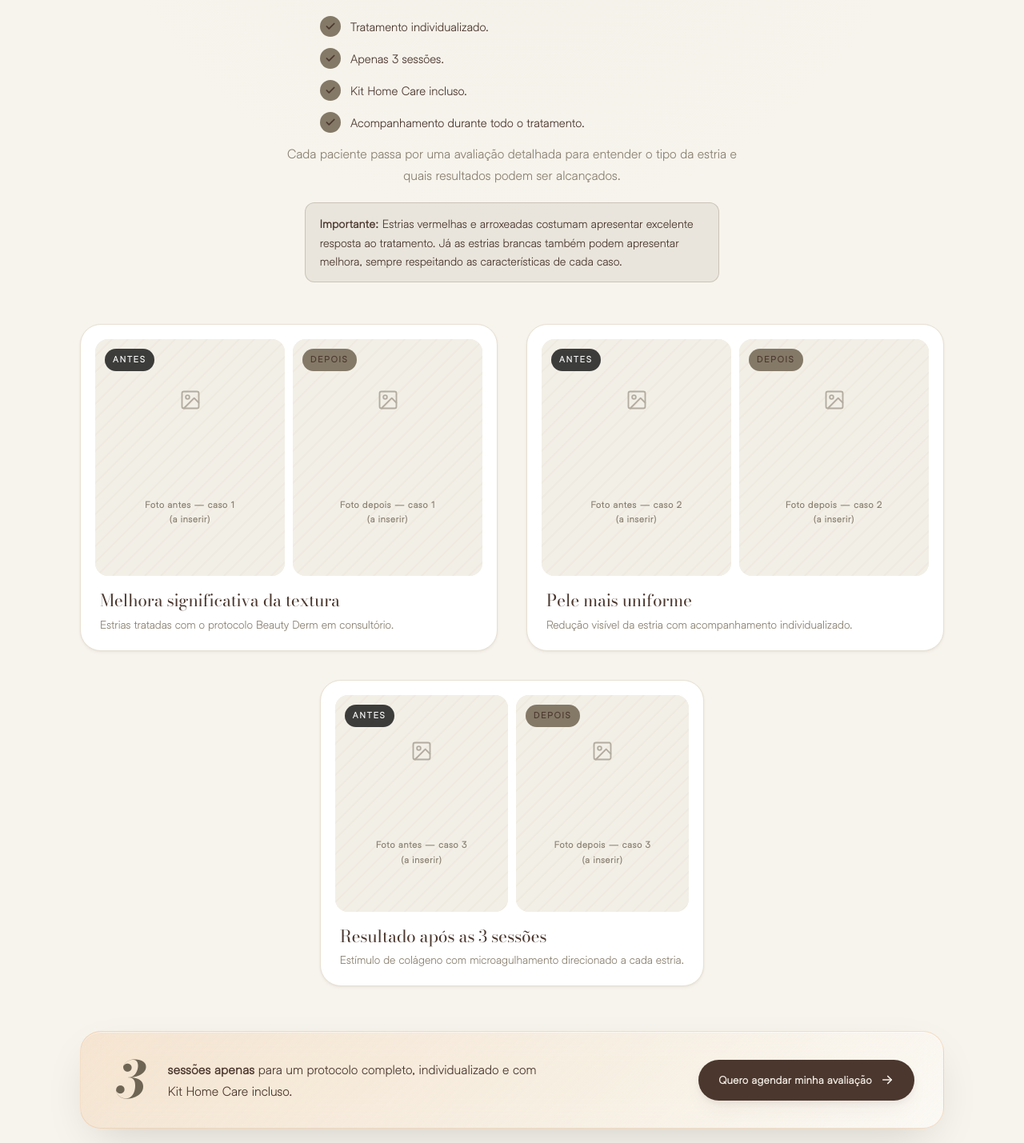
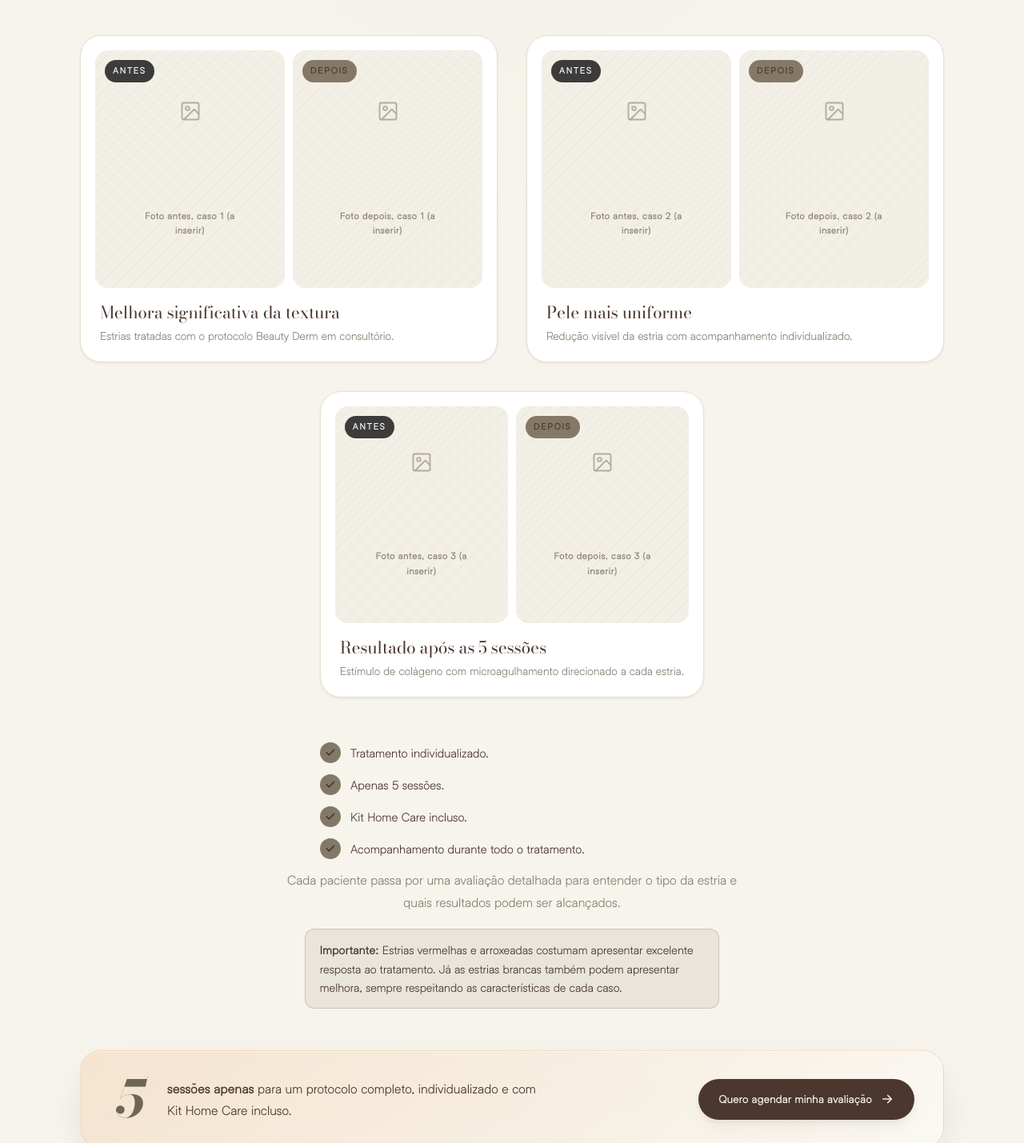
Before and after one commit to EduardoAZX/neya, a plain HTML site: page index.html in a window 1280 px wide. Shown: the part 1220-2649 px from the top of the page at 80% size. Drawn offline with nearby package versions, Linux system fonts and the light colour scheme; files whose address does not match are found by name.

Commit message:
Add files via upload

```diff
--- a/index.html
+++ b/index.html
@@ -10,7 +10,7 @@
   <!-- End Google Tag Manager -->
   <meta charset="UTF-8" />
   <meta name="viewport" content="width=device-width, initial-scale=1.0" />
-  <meta name="description" content="Dra. Neya Penha e o protocolo Beauty Derm: tratamento exclusivo para estrias, associando microagulhamento e ativos regeneradores em apenas 3 sessões." />
+  <meta name="description" content="Dra. Neya Penha e o protocolo Beauty Derm: tratamento exclusivo para estrias, associando microagulhamento e ativos regeneradores em apenas 5 sessões." />
   <title>Dra. Neya Penha · Tratamento de Estrias | Protocolo Beauty Derm</title>
 
   <!-- Favicon: inicial N -->
@@ -39,8 +39,7 @@ height="0" width="0" style="display:none;visibility:hidden"></iframe></noscript>
           Você evita usar biquíni, determinadas roupas ou sente vergonha do seu corpo <span class="h1__accent">por causa das estrias?</span>
         </h1>
         <p class="lede">
-          As estrias podem surgir após a gravidez, o emagrecimento ou mudanças no corpo — e afetam muito mais do que a pele: sua autoestima e confiança.
-          Isso não precisa ser definitivo: hoje existem tratamentos específicos que melhoram a aparência das estrias e devolvem sua confiança.
+          As estrias afetam muito mais do que a pele: sua autoestima e confiança. Existem tratamentos que devolvem sua confiança.
         </p>
         <div class="hero__ctas">
           <a href="#agendar" class="btn btn--primary">
@@ -52,7 +51,7 @@ height="0" width="0" style="display:none;visibility:hidden"></iframe></noscript>
 
         <ul class="hero__pills" aria-label="Diferenciais">
           <li><svg width="16" height="16" viewBox="0 0 24 24" fill="none" stroke="currentColor" stroke-width="2.4" stroke-linecap="round" stroke-linejoin="round"><path d="M20 6 9 17l-5-5"/></svg> Tratamento individualizado</li>
-          <li><svg width="16" height="16" viewBox="0 0 24 24" fill="none" stroke="currentColor" stroke-width="2.4" stroke-linecap="round" stroke-linejoin="round"><path d="M20 6 9 17l-5-5"/></svg> Apenas 3 sessões</li>
+          <li><svg width="16" height="16" viewBox="0 0 24 24" fill="none" stroke="currentColor" stroke-width="2.4" stroke-linecap="round" stroke-linejoin="round"><path d="M20 6 9 17l-5-5"/></svg> Apenas 5 sessões</li>
           <li><svg width="16" height="16" viewBox="0 0 24 24" fill="none" stroke="currentColor" stroke-width="2.4" stroke-linecap="round" stroke-linejoin="round"><path d="M20 6 9 17l-5-5"/></svg> Kit Home Care incluso</li>
         </ul>
       </div>
@@ -60,7 +59,7 @@ height="0" width="0" style="display:none;visibility:hidden"></iframe></noscript>
       <div class="hero__visual reveal">
         <div class="hero__photo">
           <picture>
-            <img src="assets/doctor.webp" alt="Dra. Neya Penha — Especialista em tratamento de estrias" />
+            <img src="assets/doctor.webp" alt="Dra. Neya Penha, Especialista em tratamento de estrias" />
           </picture>
         </div>
       </div>
@@ -72,13 +71,13 @@ height="0" width="0" style="display:none;visibility:hidden"></iframe></noscript>
         <span>Protocolo Beauty Derm</span><span>·</span>
         <span>Microagulhamento</span><span>·</span>
         <span>Ativos regeneradores</span><span>·</span>
-        <span>Apenas 3 sessões</span><span>·</span>
+        <span>Apenas 5 sessões</span><span>·</span>
         <span>Kit Home Care incluso</span><span>·</span>
         <span>Autoestima renovada</span><span>·</span>
         <span>Protocolo Beauty Derm</span><span>·</span>
         <span>Microagulhamento</span><span>·</span>
         <span>Ativos regeneradores</span><span>·</span>
-        <span>Apenas 3 sessões</span><span>·</span>
+        <span>Apenas 5 sessões</span><span>·</span>
         <span>Kit Home Care incluso</span><span>·</span>
         <span>Autoestima renovada</span><span>·</span>
       </div>
@@ -93,7 +92,85 @@ height="0" width="0" style="display:none;visibility:hidden"></iframe></noscript>
         <p class="section-sub">
           O Beauty Derm é um protocolo exclusivo para tratamento de estrias que associa indução percutânea de colágeno através do microagulhamento com ativos regeneradores aplicados diretamente em cada estria.
         </p>
+      </header>
 
+      <!-- CONTEUDO PLACEHOLDER: inserir fotos reais de antes/depois de estrias (com autorização da paciente) nos 3 blocos abaixo -->
+      <div class="ba-grid reveal" id="metodo">
+        <!-- Caso 1 -->
+        <article class="ba-card">
+          <div class="ba-card__pair">
+            <figure class="ba">
+              <span class="ba__label">Antes</span>
+              <div class="ba__placeholder" aria-hidden="true">
+                <svg width="28" height="28" viewBox="0 0 24 24" fill="none" stroke="currentColor" stroke-width="1.6" stroke-linecap="round" stroke-linejoin="round"><rect x="3" y="3" width="18" height="18" rx="2"/><circle cx="9" cy="9" r="2"/><path d="m21 15-5-5L5 21"/></svg>
+                <span>Foto antes, caso 1 (a inserir)</span>
+              </div>
+            </figure>
+            <figure class="ba">
+              <span class="ba__label ba__label--after">Depois</span>
+              <div class="ba__placeholder" aria-hidden="true">
+                <svg width="28" height="28" viewBox="0 0 24 24" fill="none" stroke="currentColor" stroke-width="1.6" stroke-linecap="round" stroke-linejoin="round"><rect x="3" y="3" width="18" height="18" rx="2"/><circle cx="9" cy="9" r="2"/><path d="m21 15-5-5L5 21"/></svg>
+                <span>Foto depois, caso 1 (a inserir)</span>
+              </div>
+            </figure>
+          </div>
+          <div class="ba-card__caption">
+            <h3>Melhora significativa da textura</h3>
+            <p>Estrias tratadas com o protocolo Beauty Derm em consultório.</p>
+          </div>
+        </article>
+
+        <!-- Caso 2 -->
+        <article class="ba-card">
+          <div class="ba-card__pair">
+            <figure class="ba">
+              <span class="ba__label">Antes</span>
+              <div class="ba__placeholder" aria-hidden="true">
+                <svg width="28" height="28" viewBox="0 0 24 24" fill="none" stroke="currentColor" stroke-width="1.6" stroke-linecap="round" stroke-linejoin="round"><rect x="3" y="3" width="18" height="18" rx="2"/><circle cx="9" cy="9" r="2"/><path d="m21 15-5-5L5 21"/></svg>
+                <span>Foto antes, caso 2 (a inserir)</span>
+              </div>
+            </figure>
+            <figure class="ba">
+              <span class="ba__label ba__label--after">Depois</span>
+              <div class="ba__placeholder" aria-hidden="true">
+                <svg width="28" height="28" viewBox="0 0 24 24" fill="none" stroke="currentColor" stroke-width="1.6" stroke-linecap="round" stroke-linejoin="round"><rect x="3" y="3" width="18" height="18" rx="2"/><circle cx="9" cy="9" r="2"/><path d="m21 15-5-5L5 21"/></svg>
+                <span>Foto depois, caso 2 (a inserir)</span>
+              </div>
+            </figure>
+          </div>
+          <div class="ba-card__caption">
+            <h3>Pele mais uniforme</h3>
+            <p>Redução visível da estria com acompanhamento individualizado.</p>
+          </div>
+        </article>
+
+        <!-- Caso 3 -->
+        <article class="ba-card">
+          <div class="ba-card__pair">
+            <figure class="ba">
+              <span class="ba__label">Antes</span>
+              <div class="ba__placeholder" aria-hidden="true">
+                <svg width="28" height="28" viewBox="0 0 24 24" fill="none" stroke="currentColor" stroke-width="1.6" stroke-linecap="round" stroke-linejoin="round"><rect x="3" y="3" width="18" height="18" rx="2"/><circle cx="9" cy="9" r="2"/><path d="m21 15-5-5L5 21"/></svg>
+                <span>Foto antes, caso 3 (a inserir)</span>
+              </div>
+            </figure>
+            <figure class="ba">
+              <span class="ba__label ba__label--after">Depois</span>
+              <div class="ba__placeholder" aria-hidden="true">
+                <svg width="28" height="28" viewBox="0 0 24 24" fill="none" stroke="currentColor" stroke-width="1.6" stroke-linecap="round" stroke-linejoin="round"><rect x="3" y="3" width="18" height="18" rx="2"/><circle cx="9" cy="9" r="2"/><path d="m21 15-5-5L5 21"/></svg>
+                <span>Foto depois, caso 3 (a inserir)</span>
+              </div>
+            </figure>
+          </div>
+          <div class="ba-card__caption">
+            <h3>Resultado após as 5 sessões</h3>
+            <p>Estímulo de colágeno com microagulhamento direcionado a cada estria.</p>
+          </div>
+        </article>
+
+      </div>
+
+      <div class="proof__after reveal">
         <ul class="proof__checklist">
           <li>
             <span class="check" aria-hidden="true">
@@ -105,7 +182,7 @@ height="0" width="0" style="display:none;visibility:hidden"></iframe></noscript>
             <span class="check" aria-hidden="true">
               <svg width="14" height="14" viewBox="0 0 24 24" fill="none" stroke="currentColor" stroke-width="3" stroke-linecap="round" stroke-linejoin="round"><path d="M20 6 9 17l-5-5"/></svg>
             </span>
-            Apenas 3 sessões.
+            Apenas 5 sessões.
           </li>
           <li>
             <span class="check" aria-hidden="true">
@@ -128,86 +205,10 @@ height="0" width="0" style="display:none;visibility:hidden"></iframe></noscript>
         <p class="proof__note">
           <strong>Importante:</strong> Estrias vermelhas e arroxeadas costumam apresentar excelente resposta ao tratamento. Já as estrias brancas também podem apresentar melhora, sempre respeitando as características de cada caso.
         </p>
-      </header>
-
-      <!-- CONTEUDO PLACEHOLDER: inserir fotos reais de antes/depois de estrias (com autorização da paciente) nos 3 blocos abaixo -->
-      <div class="ba-grid reveal" id="metodo">
-        <!-- Caso 1 -->
-        <article class="ba-card">
-          <div class="ba-card__pair">
-            <figure class="ba">
-              <span class="ba__label">Antes</span>
-              <div class="ba__placeholder" aria-hidden="true">
-                <svg width="28" height="28" viewBox="0 0 24 24" fill="none" stroke="currentColor" stroke-width="1.6" stroke-linecap="round" stroke-linejoin="round"><rect x="3" y="3" width="18" height="18" rx="2"/><circle cx="9" cy="9" r="2"/><path d="m21 15-5-5L5 21"/></svg>
-                <span>Foto antes — caso 1 (a inserir)</span>
-              </div>
-            </figure>
-            <figure class="ba">
-              <span class="ba__label ba__label--after">Depois</span>
-              <div class="ba__placeholder" aria-hidden="true">
-                <svg width="28" height="28" viewBox="0 0 24 24" fill="none" stroke="currentColor" stroke-width="1.6" stroke-linecap="round" stroke-linejoin="round"><rect x="3" y="3" width="18" height="18" rx="2"/><circle cx="9" cy="9" r="2"/><path d="m21 15-5-5L5 21"/></svg>
-                <span>Foto depois — caso 1 (a inserir)</span>
-              </div>
-            </figure>
-          </div>
-          <div class="ba-card__caption">
-            <h3>Melhora significativa da textura</h3>
-            <p>Estrias tratadas com o protocolo Beauty Derm em consultório.</p>
-          </div>
-        </article>
-
-        <!-- Caso 2 -->
-        <article class="ba-card">
-          <div class="ba-card__pair">
-            <figure class="ba">
-              <span class="ba__label">Antes</span>
-              <div class="ba__placeholder" aria-hidden="true">
-                <svg width="28" height="28" viewBox="0 0 24 24" fill="none" stroke="currentColor" stroke-width="1.6" stroke-linecap="round" stroke-linejoin="round"><rect x="3" y="3" width="18" height="18" rx="2"/><circle cx="9" cy="9" r="2"/><path d="m21 15-5-5L5 21"/></svg>
-                <span>Foto antes — caso 2 (a inserir)</span>
-              </div>
-            </figure>
-            <figure class="ba">
-              <span class="ba__label ba__label--after">Depois</span>
-              <div class="ba__placeholder" aria-hidden="true">
-                <svg width="28" height="28" viewBox="0 0 24 24" fill="none" stroke="currentColor" stroke-width="1.6" stroke-linecap="round" stroke-linejoin="round"><rect x="3" y="3" width="18" height="18" rx="2"/><circle cx="9" cy="9" r="2"/><path d="m21 15-5-5L5 21"/></svg>
-                <span>Foto depois — caso 2 (a inserir)</span>
-              </div>
-            </figure>
-          </div>
-          <div class="ba-card__caption">
-            <h3>Pele mais uniforme</h3>
-            <p>Redução visível da estria com acompanhamento individualizado.</p>
-          </div>
-        </article>
-
-        <!-- Caso 3 -->
-        <article class="ba-card">
-          <div class="ba-card__pair">
-            <figure class="ba">
-              <span class="ba__label">Antes</span>
-              <div class="ba__placeholder" aria-hidden="true">
-                <svg width="28" height="28" viewBox="0 0 24 24" fill="none" stroke="currentColor" stroke-width="1.6" stroke-linecap="round" stroke-linejoin="round"><rect x="3" y="3" width="18" height="18" rx="2"/><circle cx="9" cy="9" r="2"/><path d="m21 15-5-5L5 21"/></svg>
-                <span>Foto antes — caso 3 (a inserir)</span>
-              </div>
-            </figure>
-            <figure class="ba">
-              <span class="ba__label ba__label--after">Depois</span>
-              <div class="ba__placeholder" aria-hidden="true">
-                <svg width="28" height="28" viewBox="0 0 24 24" fill="none" stroke="currentColor" stroke-width="1.6" stroke-linecap="round" stroke-linejoin="round"><rect x="3" y="3" width="18" height="18" rx="2"/><circle cx="9" cy="9" r="2"/><path d="m21 15-5-5L5 21"/></svg>
-                <span>Foto depois — caso 3 (a inserir)</span>
-              </div>
-            </figure>
-          </div>
-          <div class="ba-card__caption">
-            <h3>Resultado após as 3 sessões</h3>
-            <p>Estímulo de colágeno com microagulhamento direcionado a cada estria.</p>
-          </div>
-        </article>
-
       </div>
 
       <aside class="seal glass reveal" aria-label="Selo de autoridade">
-        <div class="seal__num">3</div>
+        <div class="seal__num">5</div>
         <div class="seal__copy">
           <strong>sessões apenas</strong>
           para um protocolo completo, individualizado e com Kit Home Care incluso.
@@ -320,7 +321,7 @@ height="0" width="0" style="display:none;visibility:hidden"></iframe></noscript>
       <!-- CONTEUDO PLACEHOLDER: substituir foto, bio, CRM e tempo de atuação pelos dados reais da Dra. Neya Penha -->
       <div class="about__photo reveal">
         <div class="about__photo-frame">
-          <img src="assets/doctor-about.webp" alt="Dra. Neya Penha — Especialista em tratamento de estrias" />
+          <img src="assets/doctor-about.webp" alt="Dra. Neya Penha, Especialista em tratamento de estrias" />
         </div>
         <div class="about__sig" aria-hidden="true">
           <span class="about__sig-label">Assinatura clínica</span>
@@ -343,7 +344,7 @@ height="0" width="0" style="display:none;visibility:hidden"></iframe></noscript>
             <dd>protocolo exclusivo e autoral</dd>
           </div>
           <div>
-            <dt>3 sessões</dt>
+            <dt>5 sessões</dt>
             <dd>programa completo de tratamento</dd>
           </div>
           <div>
@@ -405,7 +406,7 @@ height="0" width="0" style="display:none;visibility:hidden"></iframe></noscript>
         <p>Estes termos podem ser atualizados a qualquer momento. Recomendamos a consulta periódica desta página.</p>
 
         <p><strong>7. Lei Aplicável</strong></p>
-        <p>Estes Termos de Uso são regidos pelas leis da República Federativa do Brasil, em especial a Lei Geral de Proteção de Dados (LGPD — Lei nº 13.709/2018) e o Código de Defesa do Consumidor.</p>
+        <p>Estes Termos de Uso são regidos pelas leis da República Federativa do Brasil, em especial a Lei Geral de Proteção de Dados (LGPD, Lei nº 13.709/2018) e o Código de Defesa do Consumidor.</p>
       </div>
     </div>
   </div>
@@ -417,7 +418,7 @@ height="0" width="0" style="display:none;visibility:hidden"></iframe></noscript>
       <h2 id="privacyTitle">Política de Privacidade</h2>
       <div class="modal-body">
         <p><strong>1. Introdução</strong></p>
-        <p>A Dra. Neya Penha está comprometida com a proteção dos seus dados pessoais, em conformidade com a Lei Geral de Proteção de Dados Pessoais (LGPD — Lei nº 13.709/2018). Esta Política descreve como coletamos, utilizamos, armazenamos e protegemos suas informações.</p>
+        <p>A Dra. Neya Penha está comprometida com a proteção dos seus dados pessoais, em conformidade com a Lei Geral de Proteção de Dados Pessoais (LGPD, Lei nº 13.709/2018). Esta Política descreve como coletamos, utilizamos, armazenamos e protegemos suas informações.</p>
 
         <p><strong>2. Dados Coletados</strong></p>
         <p>Coletamos os seguintes dados pessoais por meio do formulário de contato: nome, telefone (WhatsApp), cidade e como surgiram as estrias. Esses dados são fornecidos voluntariamente pelo titular.</p>
--- a/style.css
+++ b/style.css
@@ -88,7 +88,7 @@ em { font-style: italic; }
   font-family: var(--ff-serif);
   font-size: clamp(24px, 6vw, 46px);
   font-weight: 400;
-  line-height: 1.22;
+  line-height: 1.38;
   letter-spacing: -0.014em;
   margin: 16px 0 24px;
   text-wrap: balance;
@@ -101,8 +101,8 @@ em { font-style: italic; }
   -webkit-background-clip: text;
   background-clip: text;
   color: transparent;
-  padding-left: 5px;
-  margin-left: -5px;
+  padding: 0.12em 5px;
+  margin: -0.12em -5px;
 }
 .h2 {
   font-family: var(--ff-serif);
@@ -509,6 +509,11 @@ em { font-style: italic; }
   gap: clamp(24px, 3vw, 36px);
   margin-bottom: 56px;
 }
+.proof__after {
+  text-align: center;
+  max-width: 700px;
+  margin: 0 auto 52px;
+}
 .ba-grid > article:nth-child(3):last-child {
   grid-column: 1 / -1;
   max-width: calc(50% - 18px);
@@ -606,6 +611,9 @@ em { font-style: italic; }
 @media (max-width: 620px) {
   .ba-grid { grid-template-columns: 1fr; }
   .ba-grid > article:nth-child(3):last-child { max-width: 100%; }
+  .proof__checklist { justify-items: center; }
+  .proof__checklist li { justify-content: center; }
+  .proof__note { text-align: center; }
 }
 
 /* Selo de autoridade */
```
